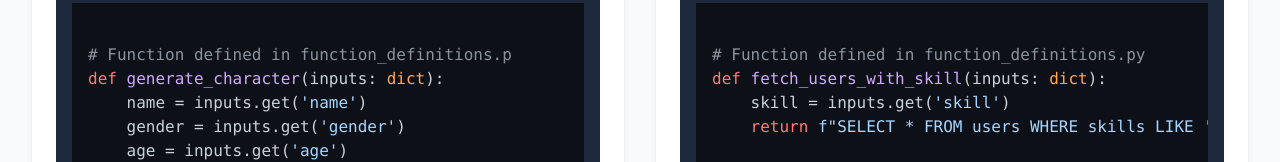
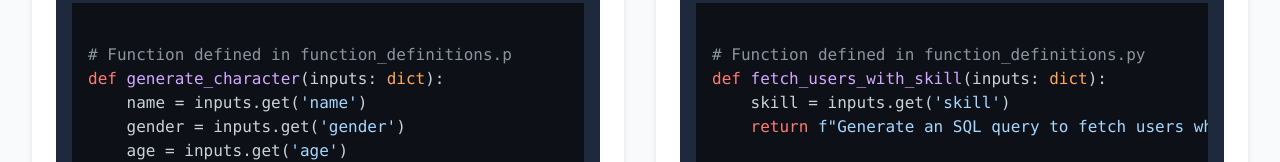
Before and after one commit to anas1412/GeminiWire, a plain HTML site: page index.html in a window 1280 px wide. Shown: the part 2287-2449 px from the top of the page. Drawn offline with nearby package versions, Linux system fonts and the light colour scheme.

```diff
--- a/index.html
+++ b/index.html
@@ -415,7 +415,7 @@ result = execute_function("generate_character", {
 # Function defined in function_definitions.py
 def fetch_users_with_skill(inputs: dict):
     skill = inputs.get('skill')
-    return f"SELECT * FROM users WHERE skills LIKE '%{skill}%'"
+    return f"Generate an SQL query to fetch users who have the '{skill}' skill from mysql DB. Only send the sql query in plain text dont use commas."
 
 # Example Usage in main.py
 sql_query = execute_function("fetch_users_with_skill", {
```
